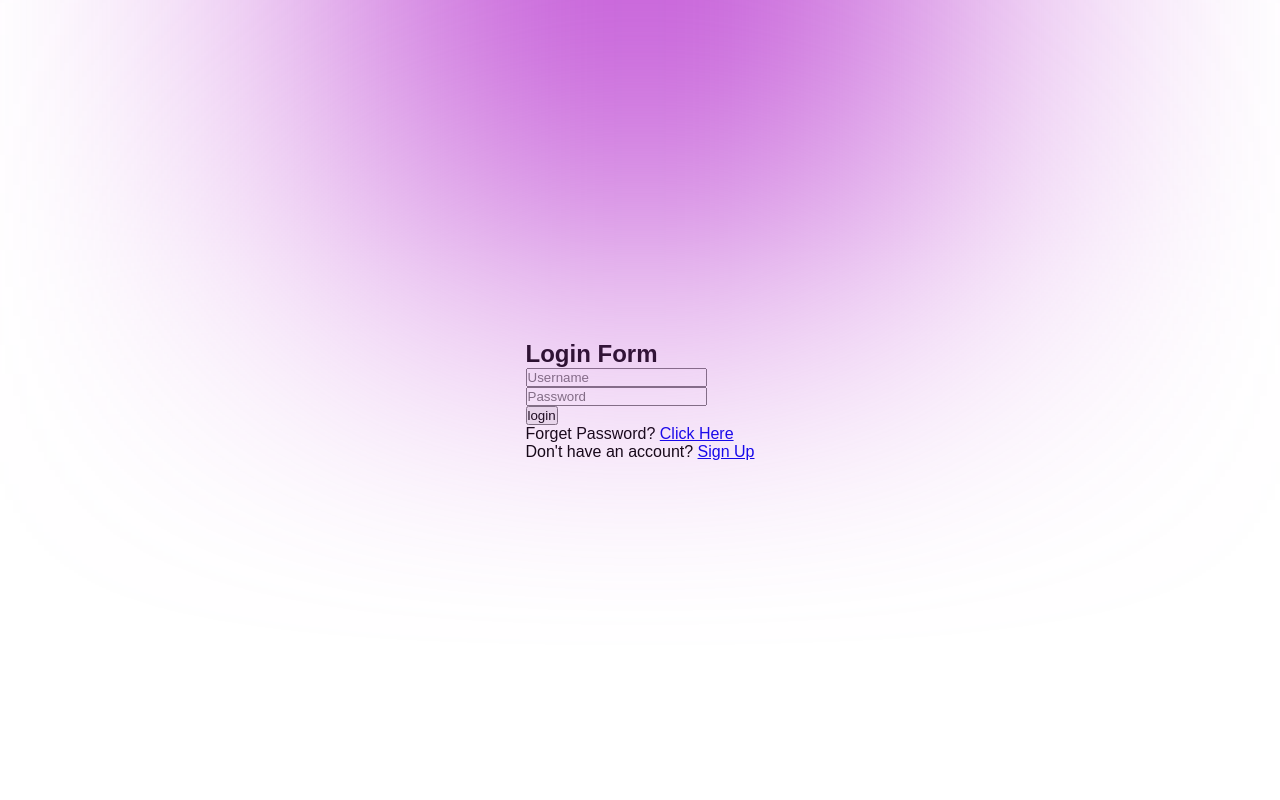
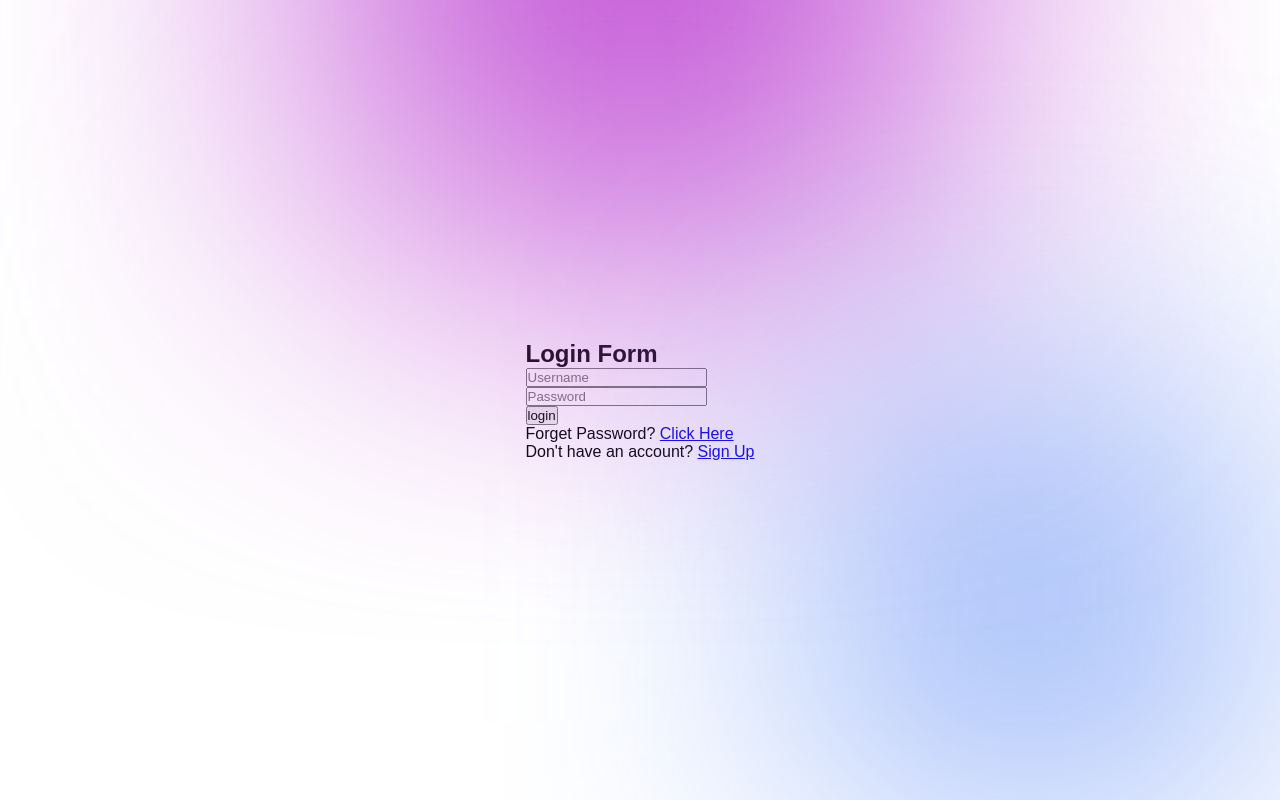
Before and after one commit to AsadI10/Login_Page, a plain HTML site: page index.html in a window 1280 px wide. Drawn offline with Linux system fonts and the light colour scheme.

Commit message:
sectioncoloradded

```diff
--- a/CSS/login.css
+++ b/CSS/login.css
@@ -24,3 +24,10 @@ section .colour:nth-child(1){
     height: 600px;
     background: #bf4ad4;
 }
+section .colour:nth-child(2){
+    right: 100px;
+    bottom: 50px;
+    width: 300px;
+    height: 300px;
+    background: #2b67f3;
+}
```
